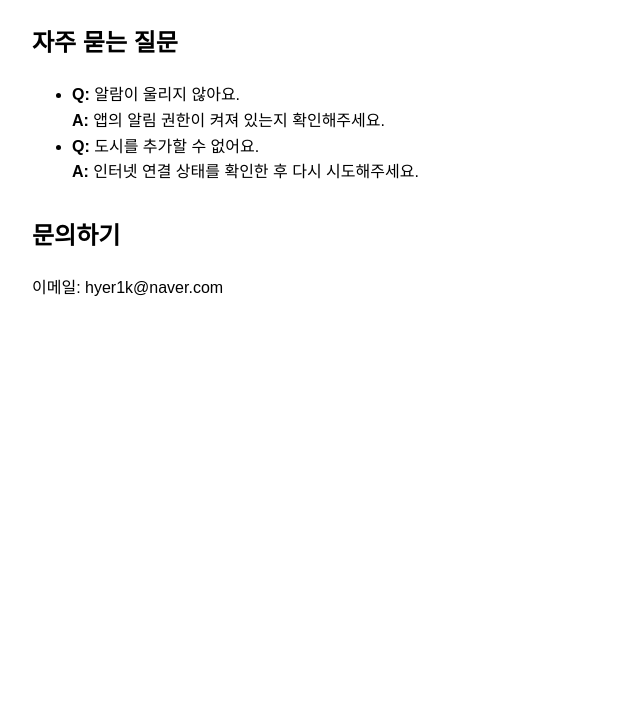
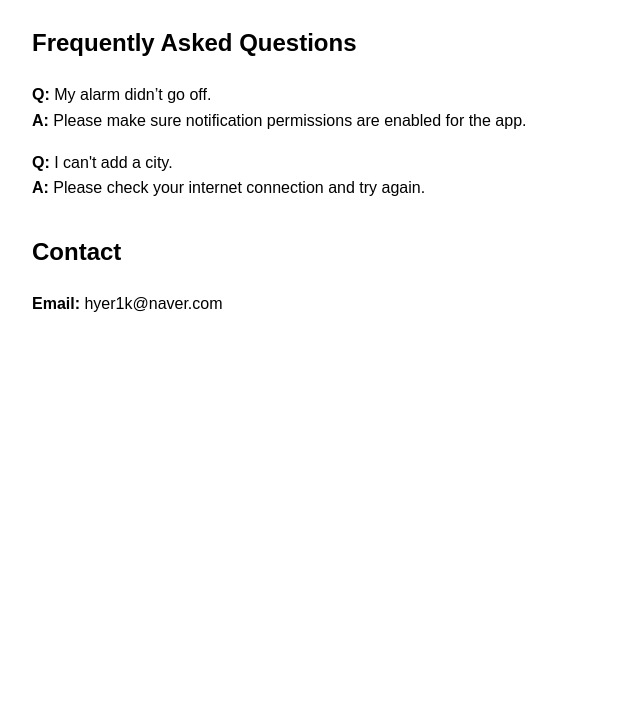
Before and after one commit to kimhyeri/timetracker-support, a plain HTML site: page index.html in a window 1280 px wide. Shown: the part 91-800 px from the top of the page, without its empty margins (0-640 px from the left). Drawn offline with Linux system fonts and the light colour scheme.

Commit message:
Update index.html

```diff
--- a/index.html
+++ b/index.html
@@ -2,23 +2,57 @@
 <html lang="ko">
 <head>
   <meta charset="UTF-8">
-  <title>TimeTracker 고객 지원</title>
+  <title>TimeTracker 고객 지원 | Customer Support</title>
   <style>
     body { font-family: sans-serif; margin: 2rem; line-height: 1.6; }
     h1 { color: #333; }
     h2 { margin-top: 2rem; }
+
+    .lang-ko, .lang-en { display: none; } /* 기본 감춤 */
+    .show-ko .lang-ko { display: block; }
+    .show-en .lang-en { display: block; }
   </style>
+  <script>
+    document.addEventListener("DOMContentLoaded", function () {
+      const userLang = navigator.language || navigator.userLanguage;
+      const root = document.documentElement;
+      if (userLang.startsWith("ko")) {
+        root.classList.add("show-ko");
+      } else {
+        root.classList.add("show-en");
+      }
+    });
+  </script>
 </head>
 <body>
-  <h1>TimeTracker 고객 지원</h1>
+  <h1>
+    <span class="lang-ko">TimeTracker 고객 지원</span>
+    <span class="lang-en">TimeTracker Customer Support</span>
+  </h1>
 
-  <h2>자주 묻는 질문</h2>
-  <ul>
-    <li><strong>Q:</strong> 알람이 울리지 않아요.<br><strong>A:</strong> 앱의 알림 권한이 켜져 있는지 확인해주세요.</li>
-    <li><strong>Q:</strong> 도시를 추가할 수 없어요.<br><strong>A:</strong> 인터넷 연결 상태를 확인한 후 다시 시도해주세요.</li>
-  </ul>
+  <h2>
+    <span class="lang-ko">자주 묻는 질문</span>
+    <span class="lang-en">Frequently Asked Questions</span>
+  </h2>
 
-  <h2>문의하기</h2>
-  <p>이메일: hyer1k@naver.com</p>
+  <div class="qa">
+    <p class="lang-ko"><strong>Q:</strong> 알람이 울리지 않아요.<br><strong>A:</strong> 앱의 알림 권한이 켜져 있는지 확인해주세요.</p>
+    <p class="lang-en"><strong>Q:</strong> My alarm didn’t go off.<br><strong>A:</strong> Please make sure notification permissions are enabled for the app.</p>
+  </div>
+
+  <div class="qa">
+    <p class="lang-ko"><strong>Q:</strong> 도시를 추가할 수 없어요.<br><strong>A:</strong> 인터넷 연결 상태를 확인한 후 다시 시도해주세요.</p>
+    <p class="lang-en"><strong>Q:</strong> I can't add a city.<br><strong>A:</strong> Please check your internet connection and try again.</p>
+  </div>
+
+  <h2>
+    <span class="lang-ko">문의하기</span>
+    <span class="lang-en">Contact</span>
+  </h2>
+
+  <p>
+    <span class="lang-ko"><strong>이메일:</strong> hyer1k@naver.com</span>
+    <span class="lang-en"><strong>Email:</strong> hyer1k@naver.com</span>
+  </p>
 </body>
 </html>
```
